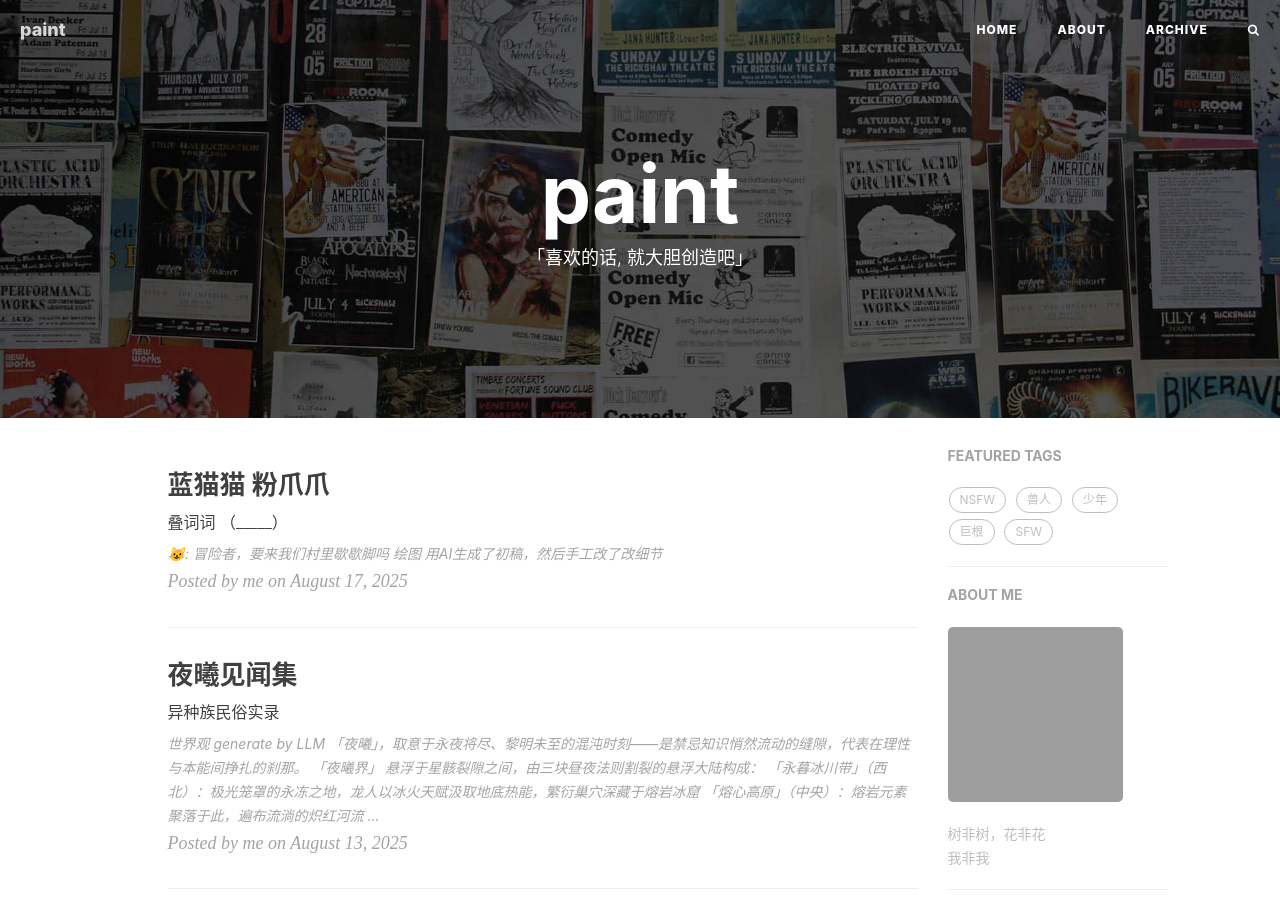
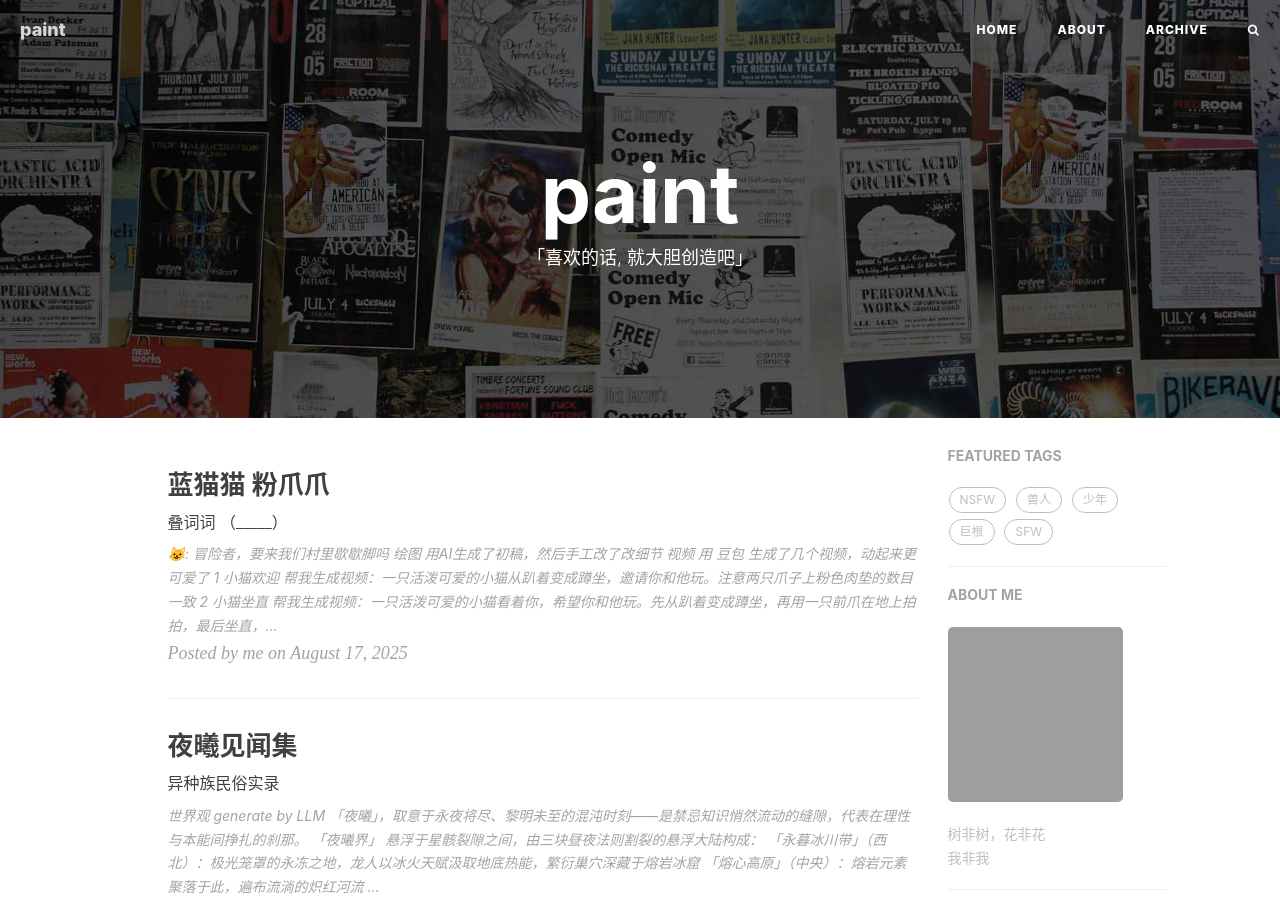
Before and after one commit to furry-me/furry-me.github.io, a Jekyll site: the page built from index.html, in a window 1280 px wide and 900 px high. Built offline with Jekyll 4.4.1, drawn with Linux system fonts in a browser that asks for light colours; nearby versions of some CDN libraries; the list of posts is cut into pages by our own code; comment, search, counter and statistics services are not loaded; grey boxes are pictures that could not be loaded.

Commit message:
update 粉爪爪

```diff
--- a/_posts/2025-08-17-blue-cat-pink-paw.markdown
+++ b/_posts/2025-08-17-blue-cat-pink-paw.markdown
@@ -20,3 +20,18 @@
 用AI生成了初稿，然后手工改了改细节
 
 ![可爱小猫](/img/my-paint/粉爪爪/01_fix_remix.png)
+
+## 视频
+用 [豆包](https://www.doubao.com/chat/) 生成了几个视频，动起来更可爱了
+
+### 1 小猫欢迎
+> 帮我生成视频：一只活泼可爱的小猫从趴着变成蹲坐，邀请你和他玩。注意两只爪子上粉色肉垫的数目一致
+<video src="/img/my-paint/粉爪爪/1.mp4" autoplay="false" controls="controls" style="width: 90%; height: 90%;" ></video>
+
+### 2 小猫坐直
+> 帮我生成视频：一只活泼可爱的小猫看着你，希望你和他玩。先从趴着变成蹲坐，再用一只前爪在地上拍拍，最后坐直，期待的看着你。注意两只爪子上粉色肉垫的数目一致
+<video src="/img/my-paint/粉爪爪/2.mp4" autoplay="false" controls="controls" style="width: 90%; height: 90%;" ></video>
+
+### 3 小瑕疵也很可爱
+<video src="/img/my-paint/粉爪爪/3.mp4" autoplay="false" controls="controls" style="width: 90%; height: 90%;" ></video>
+<video src="/img/my-paint/粉爪爪/4.mp4" autoplay="false" controls="controls" style="width: 90%; height: 90%;" ></video>
```
Also changed, not shown: 4 other files.
